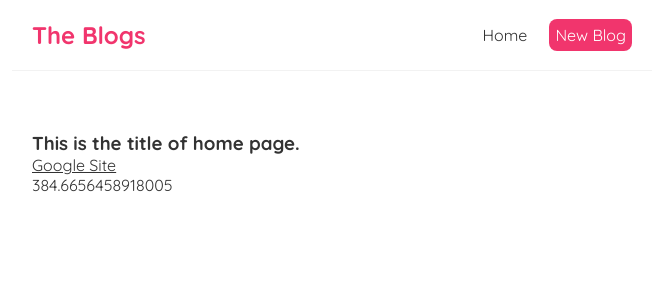
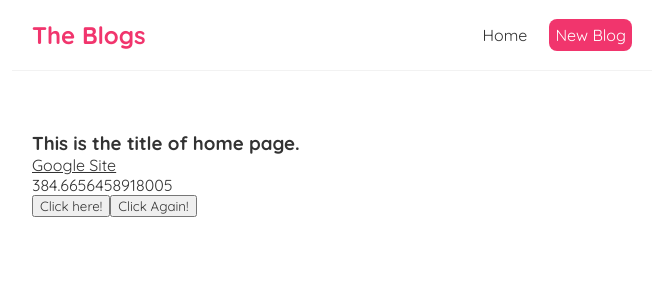
Before and after one commit to Hostage15/myreactblogapp, a JavaScript app: page / in a window 1280 px wide. Shown: the top 300 px of the page, without its empty margins (308-971 px from the left). Built offline with nearby package versions, Linux system fonts and the light colour scheme; the HTML template or start-up script is replaced by a standard one.

Commit message:
click event

```diff
--- a/src/Home.js
+++ b/src/Home.js
@@ -2,12 +2,22 @@ const Home = () => {
     const title = "This is the title of home page."
     const link = "https://www.google.com"
     const googleTitle = "Google Site"
+
+    const handleClick = () => {
+        console.log("CLICKED!!!")
+    }
+
+    const handleClickAgain = (name) => {
+        console.log(name + "!!!!!")
+    }
 
     return (
         <div className="Home">
             <h3>{ title }</h3>
             <a href={link}>{ googleTitle }</a>
             <p>{ Math.random() * 1000 }</p>
+            <button onClick={handleClick}>Click here!</button>
+            <button onClick={() => handleClickAgain("What")}>Click Again!</button>
         </div>
      );
 }
--- a/src/index.css
+++ b/src/index.css
@@ -1,6 +1,5 @@
 @import url('https://fonts.googleapis.com/css2?family=Quicksand:wght@300;400;500;600;700&display=swap');
 
-/* base styles */
 * {
   margin: 0;
   font-family: "Quicksand";
```
